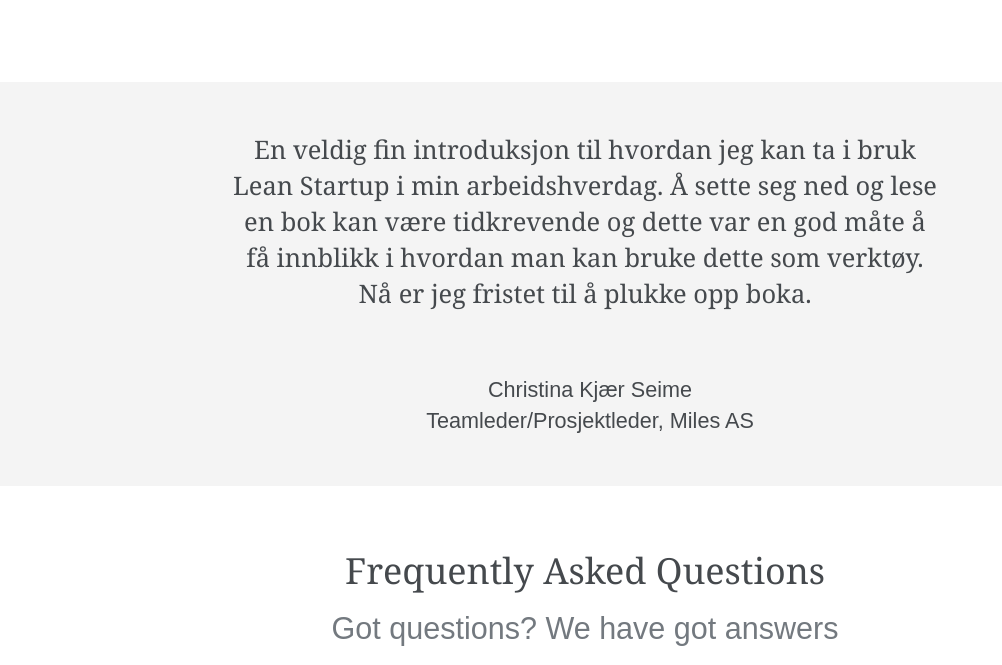
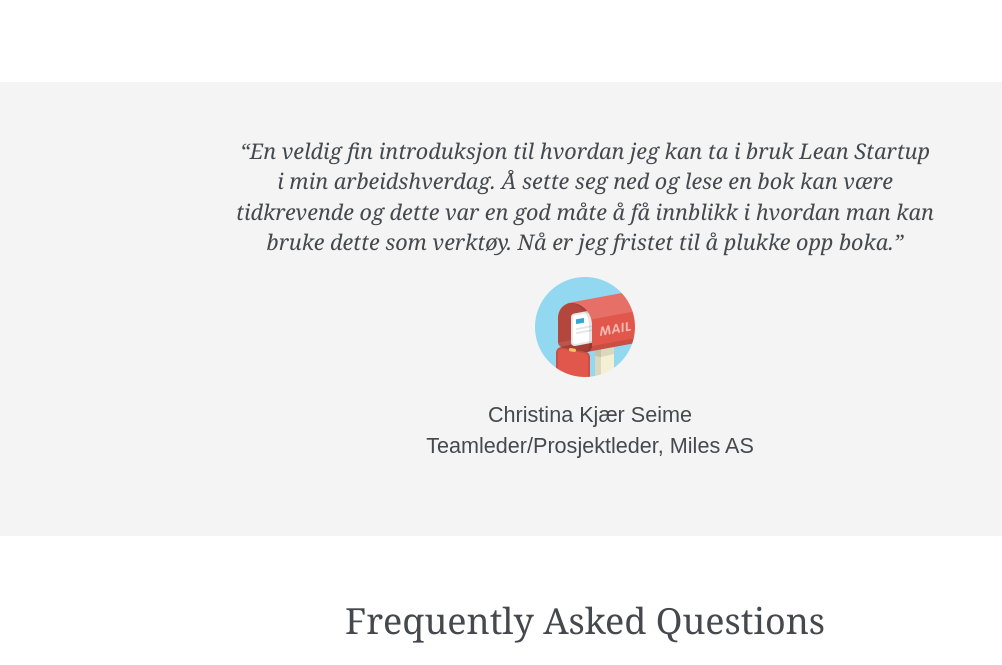
Before and after one commit to troubalex/ls-skole, a plain HTML site: page template/index.html in a window 1280 px wide. Shown: the part 2200-2865 px from the top of the page, without its empty margins (55-1057 px from the left). Drawn offline with Linux system fonts and the light colour scheme.

Commit message:
Prettified customer quote. Now with icon! :v:

```diff
--- a/template/css/style.css
+++ b/template/css/style.css
@@ -1,14 +1,4 @@
 @charset "utf-8";
-/* CSS Document */
-
-
-/*
-Theme Name: Multipurpose Landing Page Template - All in One
-Version: 1.0
-Author: Surjith SM
-Author URI: http://themeforest.net/user/surjithctly
-*/
-
 
 /******************  Table of Contents  *****************************/
 
@@ -22,9 +12,6 @@ Author URI: http://themeforest.net/user/surjithctly
 6. FAQ
 7. FOOTER
 8. CUSTOM MEDIA QUERIES
-
-If you having trouble in editing css. please send a mail to support@surjithctly.in -
-I will really help you
 
 */
 
@@ -128,19 +115,10 @@ box-shadow: none;
  	padding-top:40px;
 }
 
-/*========== 1 a. SUB PAGES ==============*/
-
-
-.subpage-head {
-	background-color:#f4f4f4;
-	padding-top: 20px;
-	padding-bottom: 15px;
-	margin-bottom:40px;
-}
-
-/*========== 1 b. TYPOGRAPHY ==============*/
+/*========== 1 a. TYPOGRAPHY ==============*/
 
 /* SCALE
+
 3.998em
 3.393em
 2.827em
@@ -150,6 +128,7 @@ box-shadow: none;
 1.414em
 1.2em
 1em
+
 */
 
 body { font-size: 18px; }
@@ -167,7 +146,7 @@ h5, h6, p { font-size: 1.2em; }
 	padding: 20px 15px 60px 15px;
 	color: #0077C0;
 	text-align: center;
-	background-color: #323e4f;
+	background-color: #f4f4f4;
 }
 
 .masthead .main-title {
@@ -277,6 +256,9 @@ h5, h6, p { font-size: 1.2em; }
 	border:0;
 	text-align:center;
 }
+.testimonials .thumbnail {
+	background-color: #F4F4F4;
+}
 .thumbnail .caption {
 	text-align: left;
 }
@@ -309,23 +291,23 @@ h5, h6, p { font-size: 1.2em; }
 	margin:0 auto;
 }
 
-
-
 /*========== 5. TESTIMONIALS ==============*/
 
 .clientblock {
-	margin-top:40px;
+	margin-top:10px;
 	margin-left:10px;
 	text-align:center;
 }
 blockquote {
-margin: 0 0 10px;
-font-size: 1.414em;
-border-left: none;
-text-align:center;
-font-family:'Olsen Pro', Georgia, serif;
-/*font-style:italic;*/
+	margin: 0 0 10px;
+	font-size: 1.2em;
+	line-height: 1.4em;
+	border-left: none;
+	text-align: center;
+	font-family: 'Olsen Pro Light Italic', Georgia, serif;
+	font-style: italic;
 }
+
 .clientblock img {
 	-webkit-border-radius:100%;
 	-moz-border-radius:100%;
--- a/template/index.html
+++ b/template/index.html
@@ -146,10 +146,13 @@
     <!-- Testimonials -->
     <section class="row has-margin-bottom has-padding-top">
       <div class="col-md-8 col-md-offset-2">
-        <blockquote>En veldig fin introduksjon til hvordan jeg kan ta i bruk Lean Startup i min arbeidshverdag. Å sette seg ned og lese en bok kan være tidkrevende og dette var en god måte å få innblikk i hvordan man kan bruke dette som verktøy. Nå er jeg fristet til å plukke opp boka.</blockquote>
+        <div class="thumbnail">
+        <blockquote>&ldquo;En veldig fin introduksjon til hvordan jeg kan ta i bruk Lean Startup i min arbeidshverdag. Å sette seg ned og lese en bok kan være tidkrevende og dette var en god måte å få innblikk i hvordan man kan bruke dette som verktøy. Nå er jeg fristet til å plukke opp boka.&rdquo;</blockquote>
+        <img src="images/icon_mailbox.png" alt="icon">
         <div class="clientblock">
           <p>Christina Kjær Seime<br>
             Teamleder/Prosjektleder, Miles AS</p>
+        </div>
         </div>
       </div>
 
@@ -198,7 +201,7 @@
   <div class="row clientlogo breath">
     <div class="section-title">
     <h2>Kom i gang med Lean Startup</h2>
-    <h3>Vi har oppsummert læringen og suksessene fra noen av våre ferske kunde-caser i seks leksjoner til deg.</h3>
+    <p>Vi har oppsummert læringen og suksessene fra noen av våre ferske kunde-caser i seks leksjoner til deg.</p>
     <div class="col-md-12 text-center client-logos"> <img src="images/logo_clients.png" alt="client-logos"></div>
   </div>
   <!-- // End Client Logos -->
```
Also changed, not shown: template/images/icon_mailbox.png (added).
